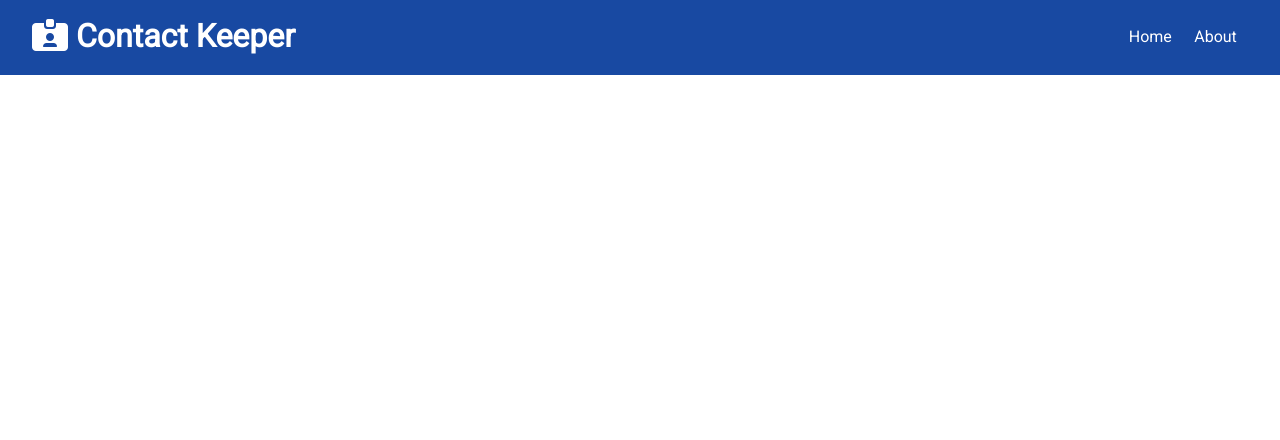
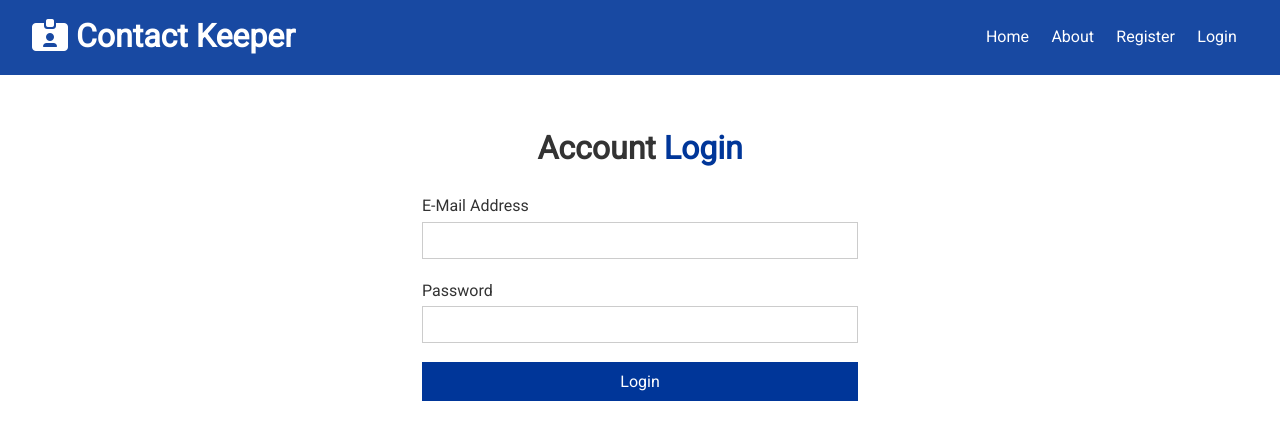
Before and after one commit to etorres-revature/Contact_Keeper, a React (Create React App) app in the folder client/: page /Login in a window 1280 px wide. Shown: the top 440 px of the page. Built offline with nearby package versions, Linux system fonts and the light colour scheme; the HTML template or start-up script is replaced by a standard one.

Commit message:
adding login page and links to register/login in navbar

```diff
--- a/client/src/App.js
+++ b/client/src/App.js
@@ -4,6 +4,7 @@
 import Home from "./components/pages/Home";
 import About from "./components/pages/About";
 import Register from "./components/auth/Register";
+import Login from "./components/auth/Login";
 import "./App.css";
 
 import ContactState from "./context/contacts/ContactState";
@@ -21,6 +22,7 @@
                 <Route exact path="/" component={Home} />
                 <Route exact path="/about" component={About} />
                 <Route exact path="/register" component={Register} />
+                <Route exact path="/Login" component={Login} />
               </Switch>
             </div>
           </Fragment>
--- a/client/src/components/auth/Login.js
+++ b/client/src/components/auth/Login.js
@@ -0,0 +1,47 @@
+import React, { useState } from "react";
+
+const Login = () => {
+  const [user, setUser] = useState({
+    email: "",
+    password: "",
+  });
+
+  const { email, password } = user;
+
+  const onChange = (e) => setUser({ ...user, [e.target.name]: e.target.value });
+
+  const onSubmit = (e) => {
+    e.preventDefault();
+    console.log("LOGIN");
+  };
+
+  return (
+    <div className="form-container">
+      <h1>
+        Account <span className="text-primary">Login</span>
+      </h1>
+      <form onSubmit={onSubmit}>
+        <div className="form-group">
+          <label htmlFor="email">E-Mail Address</label>
+          <input type="email" name="email" value={email} onChange={onChange} />
+        </div>
+        <div className="form-group">
+          <label htmlFor="password">Password</label>
+          <input
+            type="password"
+            name="password"
+            value={password}
+            onChange={onChange}
+          />
+        </div>
+        <input
+          type="submit"
+          value="Login"
+          className="btn btn-primary btn-block"
+        />
+      </form>
+    </div>
+  );
+};
+
+export default Login;
--- a/client/src/components/layout/Navbar.js
+++ b/client/src/components/layout/Navbar.js
@@ -12,6 +12,8 @@
         <li>
           <Link to="/">Home</Link>
           <Link to="/about">About</Link>
+          <Link to="/register">Register</Link>
+          <Link to="/login">Login</Link>
         </li>
       </ul>
     </div>
```
Also changed, not shown: 1 other file (tests, documents, lock files or other folders).
